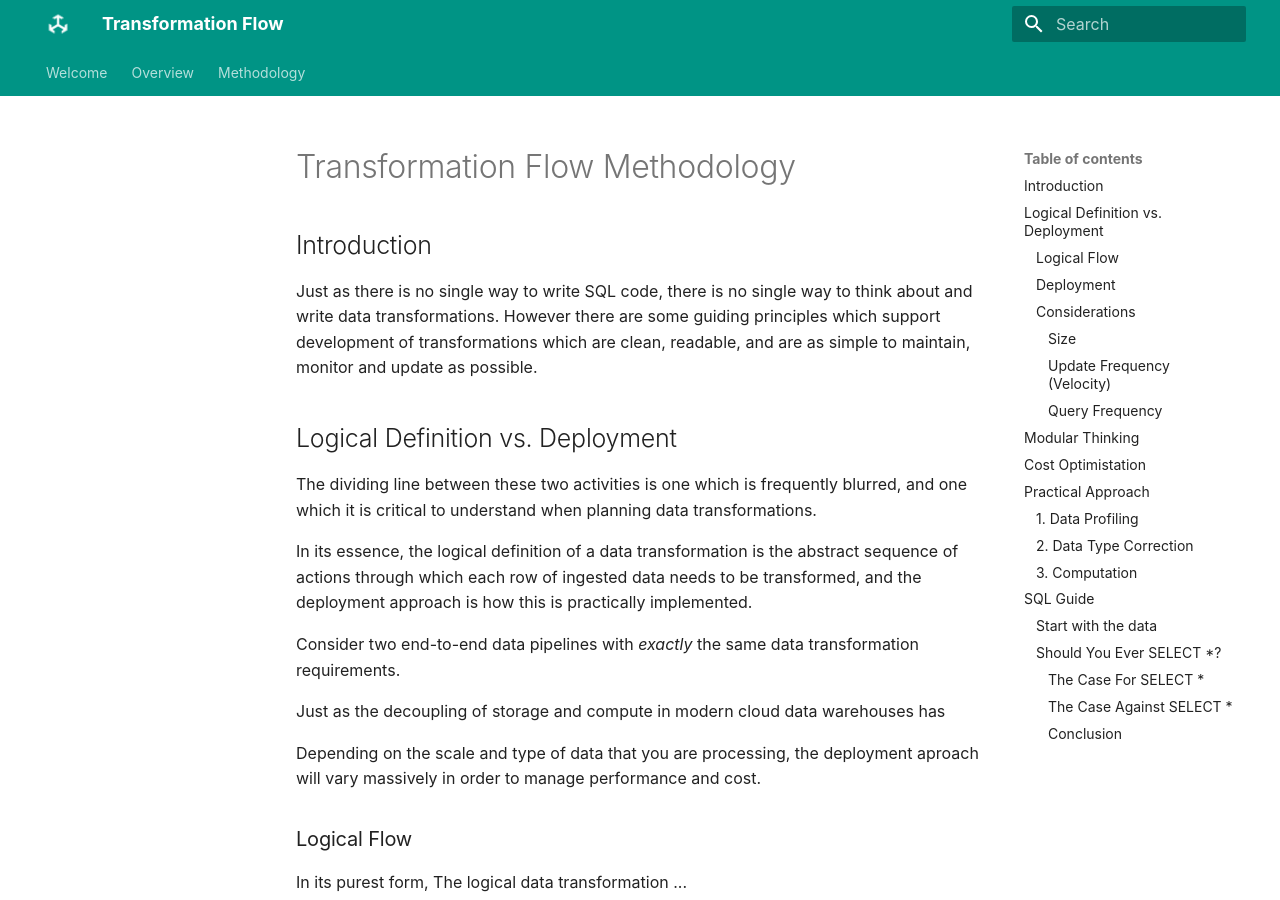
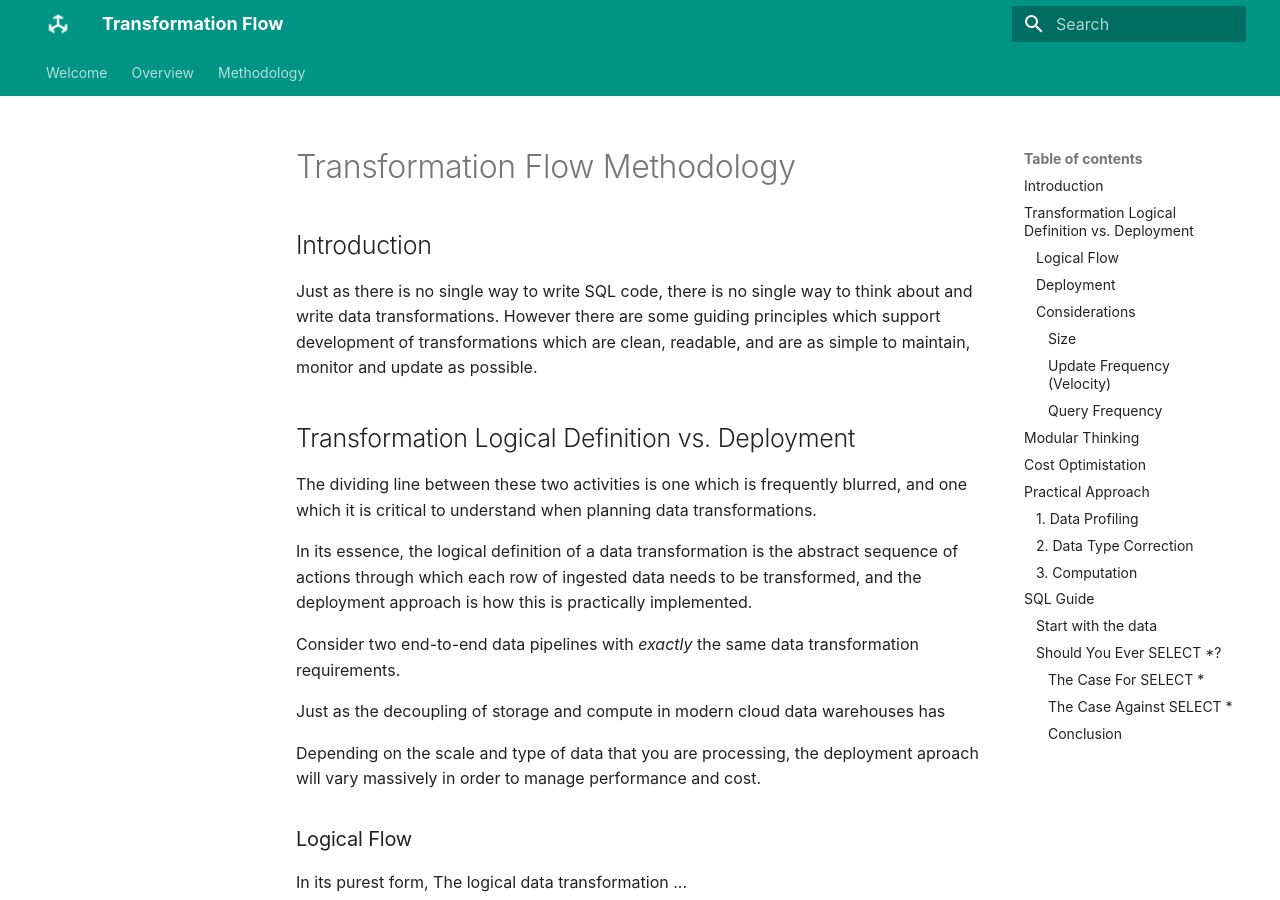
Before and after one commit to transformationflow/transformationflow.github.io, an MkDocs documentation site: the page built from docs/overview-methodology.md, in a window 1280 px wide and 900 px high. Built offline with MkDocs 1.6.1 and Material for MkDocs 9.7.7, drawn with Linux system fonts in a browser that asks for light colours; some web fonts are replaced; comment, search, counter and statistics services are not loaded.

Commit message:
navigation updates

```diff
--- a/docs/overview-methodology.md
+++ b/docs/overview-methodology.md
@@ -3,7 +3,7 @@
 ## Introduction
 Just as there is no single way to write SQL code, there is no single way to think about and write data transformations.  However there are some guiding principles which support development of transformations which are clean, readable, and are as simple to maintain, monitor and update as possible.
 
-## Logical Definition vs. Deployment
+## Transformation Logical Definition vs. Deployment
 The dividing line between these two activities is one which is frequently blurred, and one which it is critical to understand when planning data transformations.
 
 In its essence, the logical definition of a data transformation is the abstract sequence of actions through which each row of ingested data needs to be transformed, and the deployment approach is how this is practically implemented.
```
